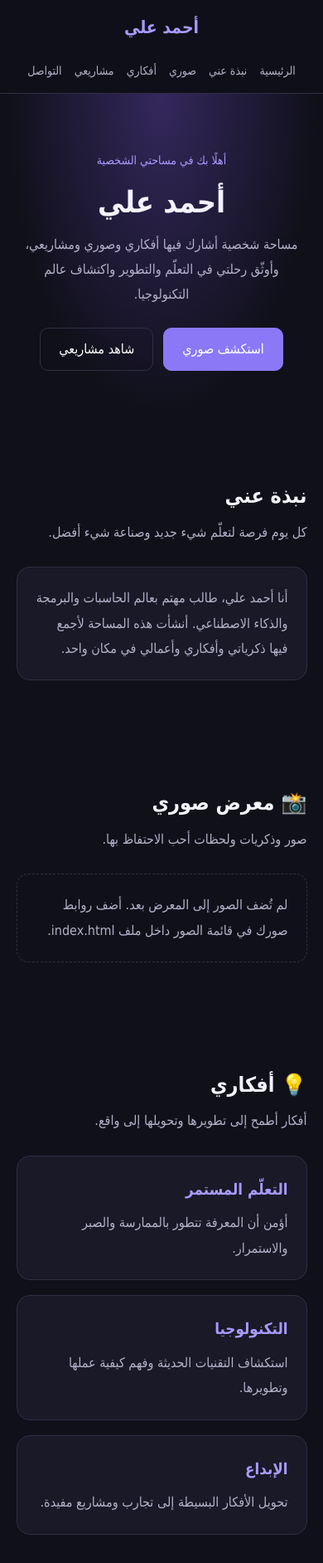
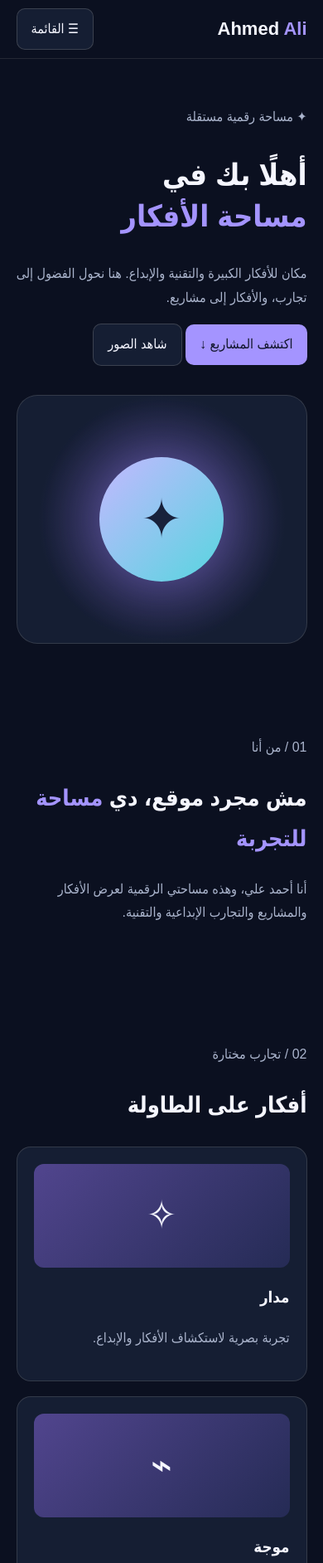
Before and after one commit to aboalioraby17-source/ahmed-ali-ideas, a plain HTML site: page index.html in a window 390 px wide. Shown: the top 1884 px of the page at 83% size. Drawn offline with Linux system fonts and the light colour scheme.

Commit message:
Revamp index.html with new layout and styles
Updated HTML structure and styles for improved layout and design. Changed text content and added new sections for better user experience.

```diff
--- a/index.html
+++ b/index.html
@@ -3,458 +3,366 @@
 <html lang="ar" dir="rtl">
 <head>
 <meta charset="UTF-8">
-  <meta name="viewport" content="width=device-width, initial-scale=1.0">
-  <meta name="theme-color" content="#10101a">
-  <meta name="description" content="الموقع الشخصي لأحمد علي، مساحة للأفكار والصور والمشاريع.">
-  <title>أحمد علي | مساحة الأفكار</title>
+<meta name="viewport" content="width=device-width, initial-scale=1">
+<title>Ahmed Ali | مساحة الأفكار</title>
 
 <style>
 :root {
-      --bg: #10101a;
-      --surface: #191927;
-      --text: #f4f3ff;
-      --muted: #b3b0c8;
-      --accent: #a99aff;
-      --border: #302e45;
+  --bg:#0b1020;
+  --panel:#151e33;
+  --text:#f5f6ff;
+  --muted:#aab4cc;
+  --accent:#a494ff;
 }
-
-    * {
-      box-sizing: border-box;
-      margin: 0;
-      padding: 0;
+* {box-sizing:border-box}
+html {scroll-behavior:smooth}
+body {
+  margin:0;
+  font-family:Arial,Tahoma,sans-serif;
+  background:var(--bg);
+  color:var(--text);
+  line-height:1.8;
 }
-
-    html {
-      scroll-behavior: smooth;
-      scroll-padding-top: 85px;
+body.light {
+  --bg:#f3f5fc;
+  --panel:#fff;
+  --text:#18213b;
+  --muted:#606b82;
+  --accent:#6650cf;
 }
-
-    body {
-      font-family: Tahoma, Arial, sans-serif;
-      background: var(--bg);
-      color: var(--text);
-      line-height: 1.9;
+a {color:inherit;text-decoration:none}
+button {font:inherit;cursor:pointer}
+.container {width:min(1100px,90%);margin:auto}
+header {
+  position:sticky;top:0;z-index:10;
+  background:var(--bg);
+  border-bottom:1px solid #8883;
 }
-
-    a {
-      color: inherit;
-      text-decoration: none;
+nav {
+  min-height:70px;
+  display:flex;align-items:center;
+  justify-content:space-between;gap:15px;
 }
-
-    button {
-      font: inherit;
+.logo {font-size:22px;font-weight:bold;direction:ltr}
+.logo span,h1 span,h2 span {color:var(--accent)}
+.nav-links {display:flex;align-items:center;gap:18px}
+.nav-links a {color:var(--muted)}
+.btn {
+  display:inline-block;padding:10px 17px;
+  border:1px solid #8885;border-radius:10px;
+  background:var(--panel);color:var(--text);
 }
-
-    .container {
-      width: min(1080px, 90%);
-      margin-inline: auto;
+.primary {background:var(--accent);color:#10152a;border:0}
+#menuBtn {display:none}
+.hero {
+  min-height:490px;padding:65px 0;
+  display:grid;grid-template-columns:1fr 1fr;
+  align-items:center;gap:35px;
 }
-
-    header {
-      position: sticky;
-      top: 0;
-      z-index: 10;
-      background: rgba(16, 16, 26, 0.96);
-      border-bottom: 1px solid var(--border);
+h1 {font-size:clamp(36px,5vw,60px);line-height:1.4}
+p {color:var(--muted)}
+.hero-art {
+  min-height:300px;border-radius:25px;
+  display:grid;place-items:center;
+  background:radial-gradient(circle,#51458e,var(--panel) 65%);
+  border:1px solid #8884;
 }
-
-    .nav {
-      min-height: 72px;
-      display: flex;
-      align-items: center;
-      justify-content: space-between;
-      gap: 18px;
+.planet {
+  width:150px;height:150px;border-radius:50%;
+  display:grid;place-items:center;font-size:65px;
+  background:linear-gradient(135deg,#c4b8ff,#56d6df);
+  color:#18213b;box-shadow:0 0 70px #a494ff55;
 }
-
-    .logo {
-      color: var(--accent);
-      font-size: 21px;
-      font-weight: bold;
-      white-space: nowrap;
+section {padding:55px 0}
+.section-title {margin-bottom:25px}
+h2 {font-size:clamp(27px,4vw,40px)}
+.grid {
+  display:grid;grid-template-columns:repeat(3,1fr);gap:18px;
 }
-
+.card {
+  padding:20px;border:1px solid #8884;
+  border-radius:17px;background:var(--panel);
+}
+.card-icon {
+  height:125px;display:grid;place-items:center;
+  border-radius:12px;font-size:48px;
+  background:linear-gradient(135deg,#51458e,#252b55);
+}
+.gallery-section {background:var(--panel)}
+.gallery {
+  display:grid;grid-template-columns:repeat(2,minmax(0,1fr));
+  gap:18px;
+}
+.photo {
+  overflow:hidden;border-radius:15px;
+  background:var(--bg);border:1px solid #8884;
+  cursor:zoom-in;
+}
+.photo img {
+  width:100%;height:320px;object-fit:cover;
+  display:block;transition:transform .3s;
+}
+.photo:hover img {transform:scale(1.03)}
+.caption {padding:10px 14px}
+.status {padding:0 14px 12px;color:var(--muted);font-size:13px}
+.quote {
+  text-align:center;padding:30px;
+  background:var(--panel);border-radius:18px;
+}
+.contact {
+  padding:25px;background:var(--panel);
+  border:1px solid #8884;border-radius:18px;
+}
+footer {padding:25px 0;border-top:1px solid #8884;text-align:center;color:var(--muted)}
+.lightbox {
+  display:none;position:fixed;inset:0;z-index:100;
+  background:#000e;align-items:center;justify-content:center;
+  padding:20px;
+}
+.lightbox.open {display:flex}
+.lightbox img {max-width:95%;max-height:85vh;object-fit:contain}
+#closeBox {
+  position:absolute;top:15px;left:15px;
+  padding:5px 15px;border:1px solid #888;
+  border-radius:8px;background:#222;color:white;font-size:25px;
+}
+@media(max-width:750px) {
+  #menuBtn {display:block}
   .nav-links {
-      display: flex;
-      flex-wrap: wrap;
-      gap: 18px;
-      align-items: center;
+    display:none;position:absolute;top:70px;right:5%;left:5%;
+    padding:18px;background:var(--panel);
+    border:1px solid #8884;border-radius:12px;
+    flex-direction:column;align-items:stretch;
   }
-
-    .nav-links a {
-      color: var(--muted);
-      font-size: 14px;
-    }
-
-    .nav-links a:hover,
-    .nav-links a:focus {
-      color: var(--accent);
-    }
-
-    .hero {
-      padding: 95px 0 85px;
-      text-align: center;
-      background:
-        radial-gradient(ellipse at top, #34285d 0%, transparent 68%);
-    }
-
-    .eyebrow {
-      color: var(--accent);
-      font-size: 14px;
-    }
-
-    h1 {
-      font-size: clamp(36px, 8vw, 62px);
-      line-height: 1.3;
-      margin: 12px 0;
-    }
-
-    .hero p {
-      max-width: 640px;
-      margin: 0 auto 24px;
-      color: var(--muted);
-    }
-
-    .actions {
-      display: flex;
-      justify-content: center;
-      flex-wrap: wrap;
-      gap: 12px;
-      margin-top: 24px;
-    }
-
-    .button {
-      display: inline-block;
-      padding: 10px 22px;
-      border-radius: 10px;
-      background: #8b78f7;
-      color: white;
-      border: 1px solid #8b78f7;
-    }
-
-    .button.secondary {
-      background: transparent;
-      border-color: var(--border);
-    }
-
-    .section {
-      padding: 62px 0;
-    }
-
-    .section-heading {
-      margin-bottom: 26px;
-    }
-
-    .section-heading h2 {
-      font-size: clamp(25px, 5vw, 34px);
-      margin-bottom: 5px;
-    }
-
-    .section-heading p {
-      color: var(--muted);
-    }
-
-    .gallery {
-      display: grid;
-      grid-template-columns: repeat(3, minmax(0, 1fr));
-      gap: 18px;
-    }
-
-    .photo-card {
-      min-width: 0;
-      overflow: hidden;
-      background: var(--surface);
-      border: 1px solid var(--border);
-      border-radius: 16px;
-      transition: transform 0.2s ease;
-    }
-
-    .photo-card:hover {
-      transform: translateY(-4px);
-    }
-
-    .photo-card img {
-      display: block;
-      width: 100%;
-      height: 280px;
-      object-fit: cover;
-      background: #242337;
-    }
-
-    .photo-card figcaption {
-      padding: 12px 14px;
-      color: var(--muted);
-    }
-
-    .cards {
-      display: grid;
-      grid-template-columns: repeat(auto-fit, minmax(220px, 1fr));
-      gap: 18px;
-    }
-
-    .card {
-      padding: 22px;
-      border-radius: 16px;
-      border: 1px solid var(--border);
-      background: var(--surface);
-    }
-
-    .card h3 {
-      color: var(--accent);
-      margin-bottom: 8px;
-    }
-
-    .card p {
-      color: var(--muted);
-    }
-
-    .empty-gallery {
-      display: none;
-      color: var(--muted);
-      padding: 22px;
-      border: 1px dashed var(--border);
-      border-radius: 14px;
-    }
-
-    .contact-link {
-      color: var(--accent);
-      overflow-wrap: anywhere;
-    }
-
-    footer {
-      border-top: 1px solid var(--border);
-      padding: 24px 0;
-      text-align: center;
-      color: var(--muted);
-      font-size: 14px;
-    }
-
-    @media (max-width: 700px) {
-      .nav {
-        padding: 14px 0;
-        flex-direction: column;
-      }
-
-      .nav-links {
-        justify-content: center;
-        gap: 10px 15px;
-      }
-
-      .hero {
-        padding: 65px 0;
-      }
-
-      .gallery {
-        grid-template-columns: repeat(2, minmax(0, 1fr));
-        gap: 12px;
-      }
-
-      .photo-card img {
-        height: 220px;
-      }
-    }
-
-    @media (max-width: 420px) {
-      .gallery {
-        grid-template-columns: 1fr;
-      }
-
-      .photo-card img {
-        height: 300px;
-      }
+  .nav-links.open {display:flex}
+  .hero {grid-template-columns:1fr;padding:40px 0}
+  .grid {grid-template-columns:1fr}
+  .gallery {grid-template-columns:1fr}
+  .photo img {height:280px}
 }
 </style>
 </head>
 
 <body>
 <header>
-    <div class="container nav">
-      <a class="logo" href="#home">أحمد علي</a>
-
-      <nav class="nav-links" aria-label="القائمة الرئيسية">
+  <nav class="container">
+    <a href="#home" class="logo">Ahmed <span>Ali</span></a>
+    <button class="btn" id="menuBtn" aria-expanded="false">☰ القائمة</button>
+    <div class="nav-links" id="navLinks">
       <a href="#home">الرئيسية</a>
-        <a href="#about">نبذة عني</a>
-        <a href="#gallery">صوري</a>
-        <a href="#ideas">أفكاري</a>
-        <a href="#projects">مشاريعي</a>
-        <a href="#contact">التواصل</a>
+      <a href="#about">من أنا</a>
+      <a href="#projects">المشاريع</a>
+      <a href="#gallery">معرض الصور</a>
+      <a href="#contact">تواصل</a>
+      <button class="btn" id="themeBtn">☼ تغيير المظهر</button>
+    </div>
   </nav>
-    </div>
 </header>
 
 <main>
-    <section class="hero" id="home">
+<section class="container hero" id="home">
+  <div>
+    <p>✦ مساحة رقمية مستقلة</p>
+    <h1>أهلًا بك في<br><span>مساحة الأفكار</span></h1>
+    <p>مكان للأفكار الكبيرة والتقنية والإبداع. هنا نحول الفضول إلى تجارب، والأفكار إلى مشاريع.</p>
+    <a class="btn primary" href="#projects">اكتشف المشاريع ↓</a>
+    <a class="btn" href="#gallery">شاهد الصور</a>
+  </div>
+  <div class="hero-art"><div class="planet">✦</div></div>
+</section>
+
+<section class="container" id="about">
+  <p>01 / من أنا</p>
+  <h2>مش مجرد موقع، دي <span>مساحة للتجربة</span></h2>
+  <p>أنا أحمد علي، وهذه مساحتي الرقمية لعرض الأفكار والمشاريع والتجارب الإبداعية والتقنية.</p>
+</section>
+
+<section class="container" id="projects">
+  <p>02 / تجارب مختارة</p>
+  <h2 class="section-title">أفكار على الطاولة</h2>
+  <div class="grid">
+    <article class="card">
+      <div class="card-icon">✧</div>
+      <h3>مدار</h3>
+      <p>تجربة بصرية لاستكشاف الأفكار والإبداع.</p>
+    </article>
+    <article class="card">
+      <div class="card-icon">⌁</div>
+      <h3>موجة</h3>
+      <p>أفكار تقنية وتجارب رقمية جديدة.</p>
+    </article>
+    <article class="card">
+      <div class="card-icon">◌</div>
+      <h3>لحظة</h3>
+      <p>مساحة هادئة تجمع البساطة والجمال.</p>
+    </article>
+  </div>
+</section>
+
+<section class="gallery-section" id="gallery">
   <div class="container">
-        <span class="eyebrow">أهلًا بك في مساحتي الشخصية</span>
-        <h1>أحمد علي</h1>
-        <p>
-          مساحة شخصية أشارك فيها أفكاري وصوري ومشاريعي،
-          وأوثّق رحلتي في التعلّم والتطوير واكتشاف عالم التكنولوجيا.
-        </p>
+    <p>03 / لحظات مختارة</p>
+    <h2>معرض <span>الصور</span></h2>
+    <p id="galleryStatus">جارٍ تحميل الصور...</p>
 
-        <div class="actions">
-          <a class="button" href="#gallery">استكشف صوري</a>
-          <a class="button secondary" href="#projects">شاهد مشاريعي</a>
+    <div class="gallery">
+      <div class="photo">
+        <img loading="lazy"
+          src="https://raw.githubusercontent.com/aboalioraby17-source/ahmed-ali-ideas/main/IMG-20260921-WA0044.jpg"
+          alt="الصورة الأولى">
+        <div class="caption">الصورة الأولى</div>
+        <div class="status">جارٍ التحميل...</div>
+      </div>
+
+      <div class="photo">
+        <img loading="lazy"
+          src="https://raw.githubusercontent.com/aboalioraby17-source/ahmed-ali-ideas/main/IMG-20260929-WA0075.jpg"
+          alt="الصورة الثانية">
+        <div class="caption">الصورة الثانية</div>
+        <div class="status">جارٍ التحميل...</div>
+      </div>
+
+      <div class="photo">
+        <img loading="lazy"
+          src="https://raw.githubusercontent.com/aboalioraby17-source/ahmed-ali-ideas/main/IMG-20261011-WA0030.jpg"
+          alt="الصورة الثالثة">
+        <div class="caption">الصورة الثالثة</div>
+        <div class="status">جارٍ التحميل...</div>
+      </div>
+
+      <div class="photo">
+        <img loading="lazy"
+          src="https://raw.githubusercontent.com/aboalioraby17-source/ahmed-ali-ideas/main/IMG-20261011-WA0032.jpg"
+          alt="الصورة الرابعة">
+        <div class="caption">الصورة الرابعة</div>
+        <div class="status">جارٍ التحميل...</div>
+      </div>
     </div>
   </div>
 </section>
 
-    <section class="section" id="about">
-      <div class="container">
-        <div class="section-heading">
-          <h2>نبذة عني</h2>
-          <p>كل يوم فرصة لتعلّم شيء جديد وصناعة شيء أفضل.</p>
-        </div>
-
-        <div class="card">
-          <p>
-            أنا أحمد علي، طالب مهتم بعالم الحاسبات والبرمجة
-            والذكاء الاصطناعي. أنشأت هذه المساحة لأجمع فيها
-            ذكرياتي وأفكاري وأعمالي في مكان واحد.
-          </p>
-        </div>
+<section class="container">
+  <div class="quote">
+    <h2>كل فكرة عظيمة بدأت <span>بسؤال</span></h2>
+    <p>استمر في التعلم، وجرّب، ولا تتوقف عن الإبداع.</p>
   </div>
 </section>
 
-    <section class="section" id="gallery">
-      <div class="container">
-        <div class="section-heading">
-          <h2>📸 معرض صوري</h2>
-          <p>صور وذكريات ولحظات أحب الاحتفاظ بها.</p>
-        </div>
-
-        <div class="gallery" id="photoGallery">
-          <!-- تُضاف الصور هنا تلقائيًا من قائمة الصور أدناه. -->
-        </div>
-
-        <p class="empty-gallery" id="galleryMessage">
-          لم تُضف الصور إلى المعرض بعد. أضف روابط صورك في قائمة الصور
-          داخل ملف index.html.
-        </p>
-      </div>
-    </section>
-
-    <section class="section" id="ideas">
-      <div class="container">
-        <div class="section-heading">
-          <h2>💡 أفكاري</h2>
-          <p>أفكار أطمح إلى تطويرها وتحويلها إلى واقع.</p>
-        </div>
-
-        <div class="cards">
-          <article class="card">
-            <h3>التعلّم المستمر</h3>
-            <p>أؤمن أن المعرفة تتطور بالممارسة والصبر والاستمرار.</p>
-          </article>
-
-          <article class="card">
-            <h3>التكنولوجيا</h3>
-            <p>استكشاف التقنيات الحديثة وفهم كيفية عملها وتطويرها.</p>
-          </article>
-
-          <article class="card">
-            <h3>الإبداع</h3>
-            <p>تحويل الأفكار البسيطة إلى تجارب ومشاريع مفيدة.</p>
-          </article>
-        </div>
-      </div>
-    </section>
-
-    <section class="section" id="projects">
-      <div class="container">
-        <div class="section-heading">
-          <h2>💻 مشاريعي</h2>
-          <p>مساحة لعرض ما أتعلمه وما أنجزه في رحلتي.</p>
-        </div>
-
-        <div class="cards">
-          <article class="card">
-            <h3>الموقع الشخصي</h3>
-            <p>موقع يجمع نبذتي وصوري وأفكاري في تصميم واحد.</p>
-          </article>
-
-          <article class="card">
-            <h3>مشاريعي القادمة</h3>
-            <p>سأضيف هنا أعمالي الجديدة عندما تصبح جاهزة للعرض.</p>
-          </article>
-        </div>
-      </div>
-    </section>
-
-    <section class="section" id="contact">
-      <div class="container">
-        <div class="section-heading">
-          <h2>📩 تواصل معي</h2>
-          <p>
-            يمكنك إضافة بريدك الإلكتروني أو روابط حساباتك
-            الاجتماعية في هذا القسم.
-          </p>
-        </div>
-
-        <div class="card">
-          <p>
-            البريد الإلكتروني:
-            <span class="muted">أضف بريدك هنا عند رغبتك في نشره.</span>
-          </p>
-        </div>
+<section class="container" id="contact">
+  <div class="contact">
+    <p>04 / تواصل</p>
+    <h2>عندك فكرة؟ <span>خلينا نبدأ</span></h2>
+    <p>يمكنك إضافة روابط حساباتك الاجتماعية هنا لاحقًا.</p>
+    <a class="btn primary" href="mailto:">تواصل عبر البريد</a>
   </div>
 </section>
 </main>
 
 <footer>
-    <div class="container">
-      © <span id="year"></span> أحمد علي | مساحة الأفكار
-    </div>
+  <div class="container">© <span id="year"></span> Ahmed Ali — جميع الحقوق محفوظة.</div>
 </footer>
 
+<div class="lightbox" id="lightbox" role="dialog" aria-modal="true" aria-label="عرض الصورة">
+  <button id="closeBox" aria-label="إغلاق الصورة">×</button>
+  <img id="largeImage" src="" alt="الصورة المكبرة">
+</div>
+
 <script>
-    /*
-      أضف صورك هنا.
-      مثال:
-      { src: "images/photo1.jpg", caption: "صورتي الأولى" }
+const menuBtn = document.getElementById('menuBtn');
+const navLinks = document.getElementById('navLinks');
+const themeBtn = document.getElementById('themeBtn');
+const lightbox = document.getElementById('lightbox');
+const largeImage = document.getElementById('largeImage');
+const closeBox = document.getElementById('closeBox');
+const images = [...document.querySelectorAll('.photo img')];
 
-      يجب أن يكون مسار الصورة واسم الملف مطابقين تمامًا
-      لما هو موجود في مستودع GitHub.
-    */
+document.getElementById('year').textContent = new Date().getFullYear();
 
-    const photos = [
-      // استبدل الأمثلة التالية بأسماء صورك الحقيقية:
-      // { src: "images/photo1.jpg", caption: "لحظة مميزة" },
-      // { src: "images/photo2.jpg", caption: "من ذكرياتي" },
-      // { src: "images/photo3.jpg", caption: "يوم جميل" }
-    ];
+menuBtn.addEventListener('click', () => {
+  const opened = navLinks.classList.toggle('open');
+  menuBtn.setAttribute('aria-expanded', String(opened));
+});
 
-    const gallery = document.getElementById("photoGallery");
-    const message = document.getElementById("galleryMessage");
+navLinks.querySelectorAll('a').forEach(link => {
+  link.addEventListener('click', () => {
+    navLinks.classList.remove('open');
+    menuBtn.setAttribute('aria-expanded', 'false');
+  });
+});
 
-    photos.forEach((photo) => {
-      const figure = document.createElement("figure");
-      figure.className = "photo-card";
+themeBtn.addEventListener('click', () => {
+  document.body.classList.toggle('light');
+});
 
-      const img = document.createElement("img");
-      img.src = photo.src;
-      img.alt = photo.caption || "صورة شخصية";
-      img.loading = "lazy";
+function updateImageStatus(img, loaded) {
+  const status = img.closest('.photo').querySelector('.status');
+  status.textContent = loaded
+    ? 'تم تحميل الصورة بنجاح'
+    : 'تعذر تحميل الصورة. تحقق من اسم الملف في GitHub.';
+  status.style.color = loaded ? '#65d6a0' : '#ff8585';
+  updateGalleryStatus();
+}
 
-      const caption = document.createElement("figcaption");
-      caption.textContent = photo.caption || "ذكرى جميلة";
+function updateGalleryStatus() {
+  const loaded = images.filter(img => img.dataset.loaded === 'yes').length;
+  const failed = images.filter(img => img.dataset.loaded === 'no').length;
+  const status = document.getElementById('galleryStatus');
 
-      figure.appendChild(img);
-      figure.appendChild(caption);
+  if (loaded + failed < images.length) {
+    status.textContent = `تم تحميل ${loaded} من ${images.length} صور...`;
+  } else if (failed === 0) {
+    status.textContent = `جميع الصور (${loaded}) ظهرت بنجاح.`;
+  } else {
+    status.textContent = `ظهرت ${loaded} صور، وتعذر تحميل ${failed}. تحقق من أسماء الملفات.`;
+  }
+}
 
-      img.addEventListener("error", () => {
-        figure.remove();
-        if (gallery.children.length === 0) {
-          message.style.display = "block";
+images.forEach(img => {
+  img.addEventListener('load', () => {
+    img.dataset.loaded = 'yes';
+    updateImageStatus(img, true);
+  });
+
+  img.addEventListener('error', () => {
+    img.dataset.loaded = 'no';
+    updateImageStatus(img, false);
+  });
+
+  if (img.complete) {
+    if (img.naturalWidth > 0) {
+      img.dataset.loaded = 'yes';
+      updateImageStatus(img, true);
+    } else if (img.currentSrc) {
+      img.dataset.loaded = 'no';
+      updateImageStatus(img, false);
+    }
   }
 });
 
-      gallery.appendChild(figure);
+document.querySelectorAll('.photo').forEach(photo => {
+  photo.addEventListener('click', () => {
+    const img = photo.querySelector('img');
+    if (!img.naturalWidth) return;
+    largeImage.src = img.currentSrc || img.src;
+    largeImage.alt = img.alt;
+    lightbox.classList.add('open');
+  });
 });
 
-    message.style.display = photos.length === 0 ? "block" : "none";
+function closeLightbox() {
+  lightbox.classList.remove('open');
+  largeImage.src = '';
+}
 
-    document.getElementById("year").textContent =
-      new Date().getFullYear();
+closeBox.addEventListener('click', closeLightbox);
+
+lightbox.addEventListener('click', event => {
+  if (event.target === lightbox) closeLightbox();
+});
+
+document.addEventListener('keydown', event => {
+  if (event.key === 'Escape') closeLightbox();
+});
 </script>
 </body>
 </html>
```
Lines whose indentation alone changed are shown as unchanged.
